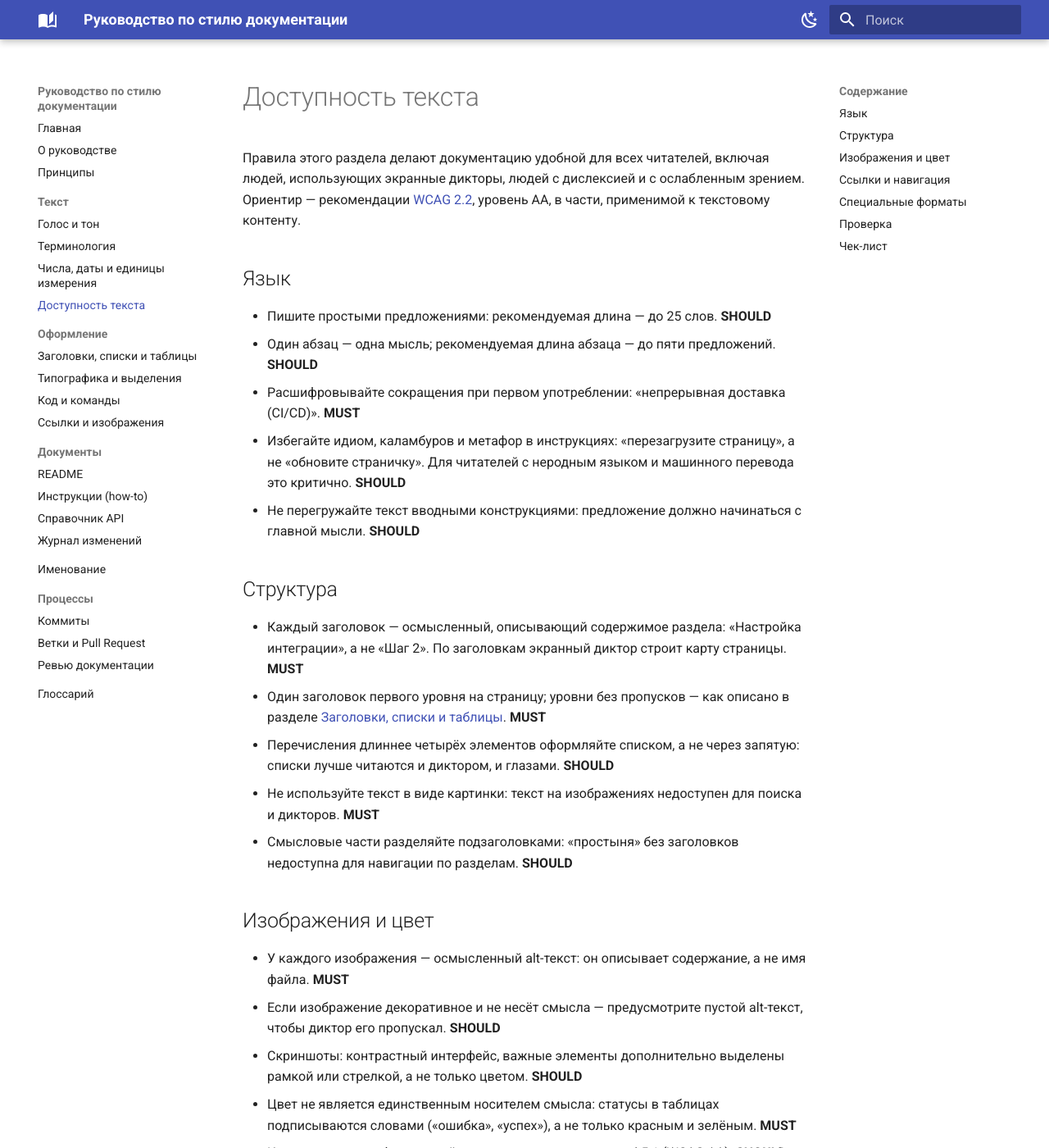
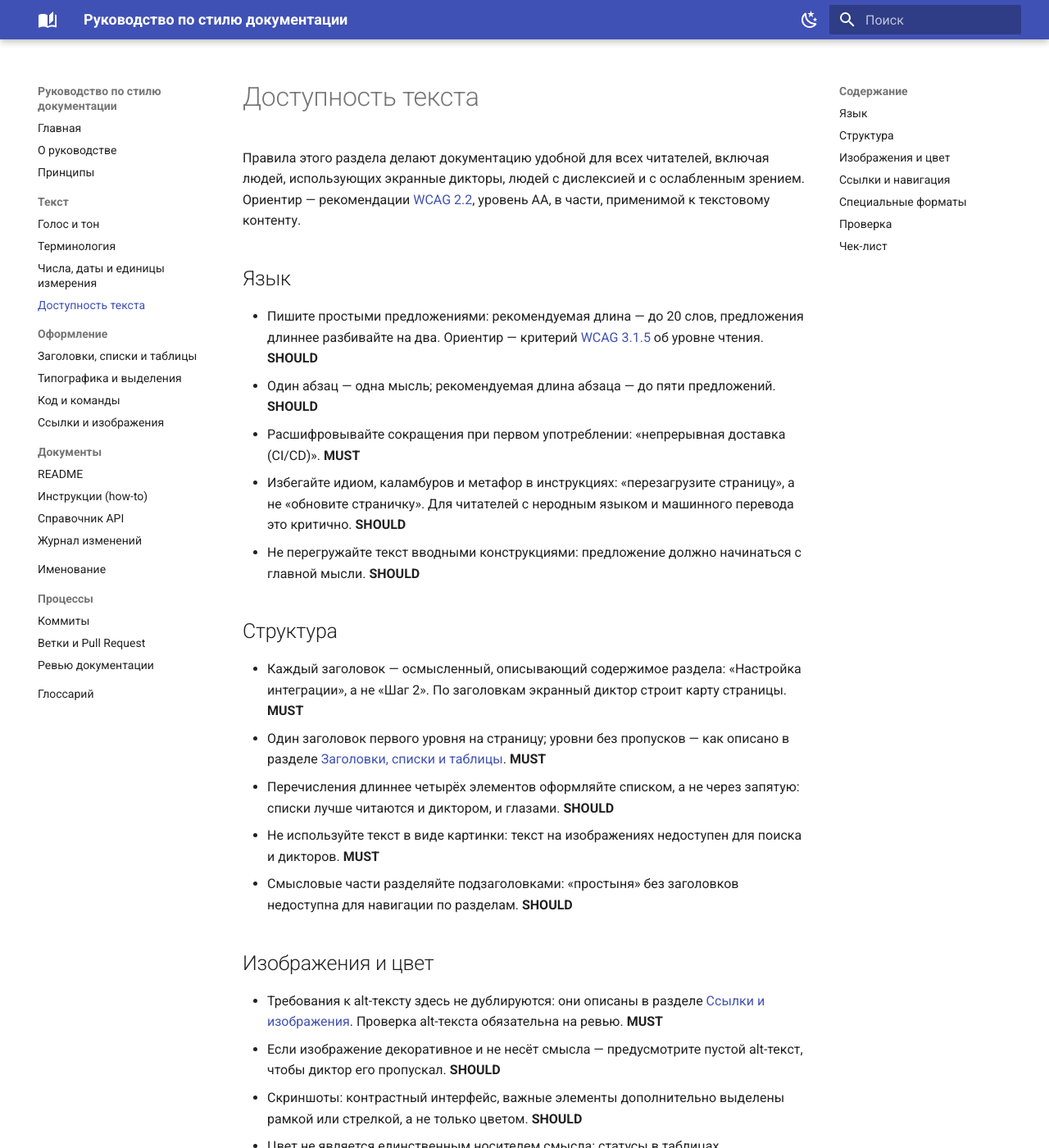
Before and after one commit to Sophie505-bit/style-guide-project, an MkDocs documentation site: the page built from docs/text/accessibility.md, in a window 1280 px wide and 1400 px high. Shown: the whole window at 82% size. Built offline with MkDocs 1.6.1 and Material for MkDocs 9.7.7, drawn with Linux system fonts in a browser that asks for light colours; some of the changed text lies outside the part shown.

Commit message:
docs(accessibility): внести правки по результатам ревью
- заменено дублирование правил alt-текста ссылкой на раздел
  «Ссылки и изображения» (замечание suggestion)
- длина предложения снижена до 20 слов, добавлен ориентир WCAG 3.1.5
  в ответ на вопрос ревьюера
- уточнён пункт чек-листа про проверку экранным диктором (nit)
- словарь cspell приведён к формату main: добавлено только слово WCAG

```diff
--- a/docs/text/accessibility.md
+++ b/docs/text/accessibility.md
@@ -7,7 +7,10 @@
 
 ## Язык
 
-- Пишите простыми предложениями: рекомендуемая длина — до 25 слов. **SHOULD**
+- Пишите простыми предложениями: рекомендуемая длина — до 20 слов,
+  предложения длиннее разбивайте на два. Ориентир — критерий
+  [WCAG 3.1.5](https://www.w3.org/WAI/WCAG22/Understanding/reading-level.html)
+  об уровне чтения. **SHOULD**
 - Один абзац — одна мысль; рекомендуемая длина абзаца — до пяти предложений.
   **SHOULD**
 - Расшифровывайте сокращения при первом употреблении: «непрерывная доставка
@@ -35,8 +38,9 @@
 
 ## Изображения и цвет
 
-- У каждого изображения — осмысленный alt-текст: он описывает содержание,
-  а не имя файла. **MUST**
+- Требования к alt-тексту здесь не дублируются: они описаны в разделе
+  [Ссылки и изображения](../formatting/links-images.md). Проверка alt-текста
+  обязательна на ревью. **MUST**
 - Если изображение декоративное и не несёт смысла — предусмотрите пустой
   alt-текст, чтобы диктор его пропускал. **SHOULD**
 - Скриншоты: контрастный интерфейс, важные элементы дополнительно выделены
@@ -80,4 +84,4 @@
 - [ ] Смысл не передаётся только цветом или эмодзи
 - [ ] Текст ссылок понятен вне контекста
 - [ ] Таблицы имеют строку заголовков и не используют объединённые ячейки
-- [ ] Прочитано экранным диктором хотя бы выборочно
+- [ ] Два-три ключевых абзаца проверены экранным диктором (NVDA или VoiceOver): структура понятна без изображений
```
Also changed, not shown: cspell.json (+2 -9 lines).
